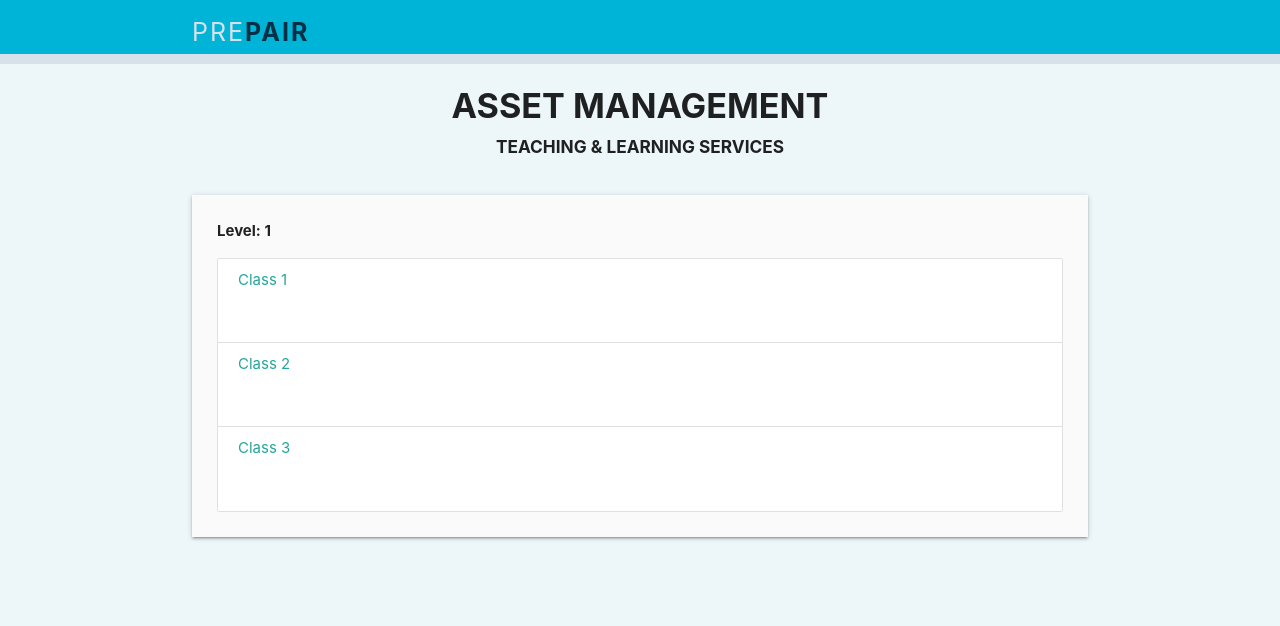
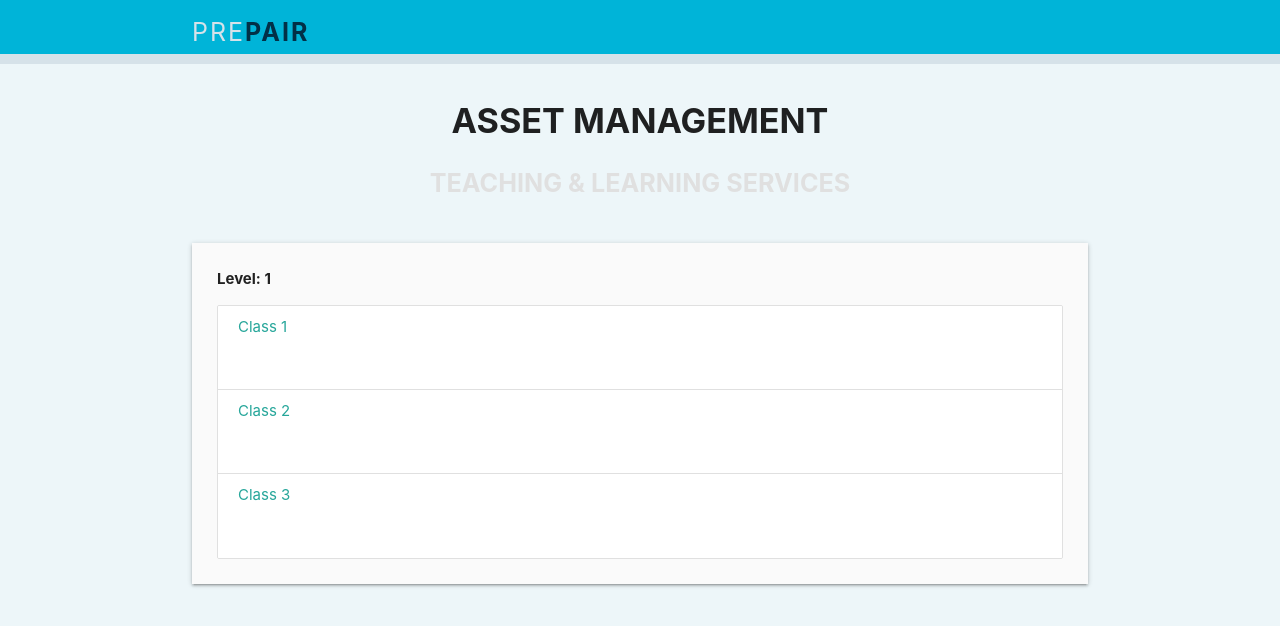
Before and after one commit to zahirahzamri/fyp-PREPAIR, a plain HTML site: page public/pages/asset/LV1_viewAssetClass.html in a window 1280 px wide. Drawn offline with nearby package versions, Linux system fonts and the light colour scheme; no server answers.

Commit message:
update-css

```diff
--- a/public/pages/asset/LV1_viewAssetClass.html
+++ b/public/pages/asset/LV1_viewAssetClass.html
@@ -87,10 +87,10 @@
 
   <!-- content -->
     <!-- view asset details -->
-    <div class="header container">
-        <h4 style="text-align: center; font-weight: bolder;">ASSET MANAGEMENT</h4>
-        <h6 style="text-align: center; font-weight: bold;">TEACHING & LEARNING SERVICES</h6>
-    </div>
+    <header class="headerStyle darken-1 section container">
+        <h4 class="center" style="font-weight: bolder; opacity: 1;">ASSET MANAGEMENT</h2>
+        <p class="flow-text grey-text center text-lighten-2" style="font-weight: bold; opacity: 1;">TEACHING & LEARNING SERVICES</p>
+    </header>
 
     <div class="content container z-depth-1 grey lighten-5">
         <p style="text-align: left; font-weight: bolder;">Level: 1</p>
```
